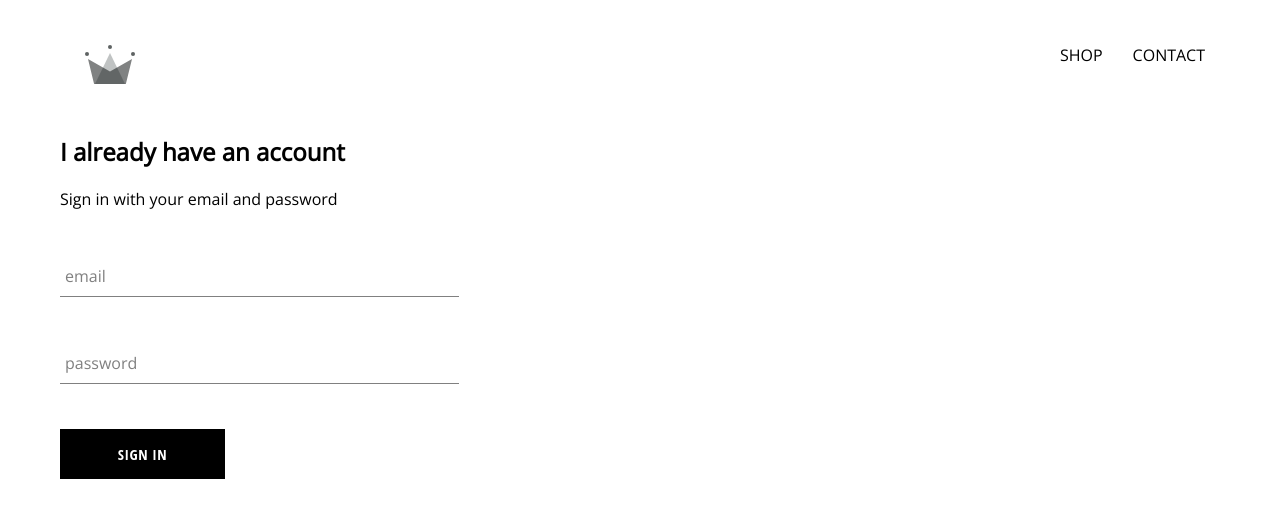
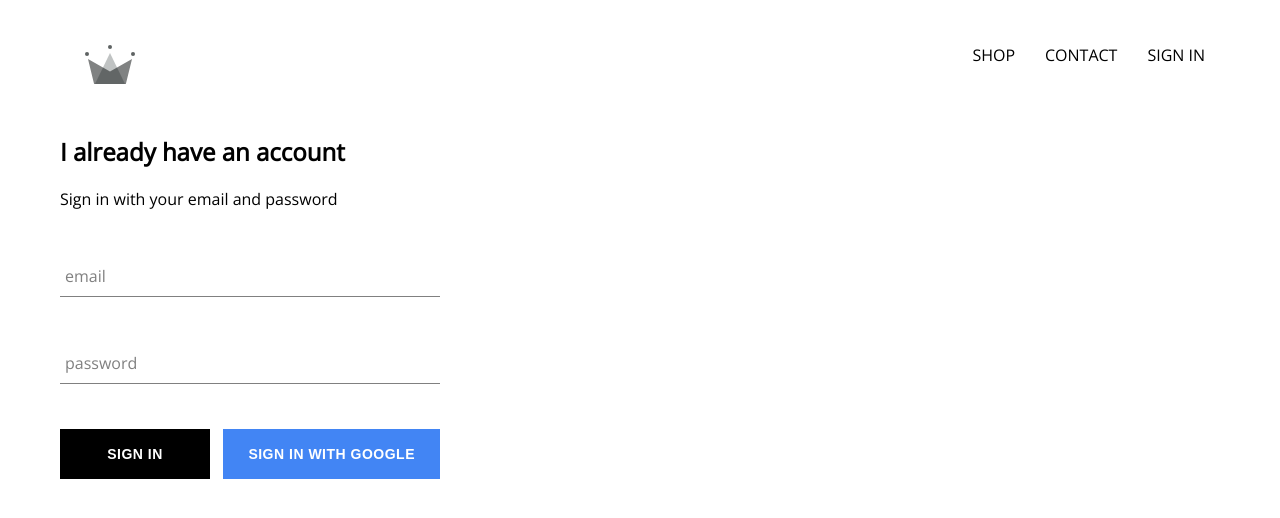
Before and after one commit to jjp601/ecomm-store, a React (Create React App) app: page /signin in a window 1280 px wide. Shown: the top 518 px of the page. Built offline with nearby package versions, Linux system fonts and the light colour scheme; no server answers.

Commit message:
Integrated Firebase Auth into Application

```diff
--- a/package.json
+++ b/package.json
@@ -6,6 +6,7 @@
     "@testing-library/jest-dom": "^5.11.4",
     "@testing-library/react": "^11.1.0",
     "@testing-library/user-event": "^12.1.10",
+    "firebase": "^8.5.0",
     "node-sass": "^5.0.0",
     "react": "^17.0.2",
     "react-dom": "^17.0.2",
--- a/src/App.css
+++ b/src/App.css
@@ -7,3 +7,7 @@ a {
     text-decoration: none;
     color: #000;
 }
+
+* {
+    box-sizing: border-box;
+}
--- a/src/App.js
+++ b/src/App.js
@@ -6,11 +6,37 @@ import HomePage from './pages/HomePage';
 import ShopPage from './pages/ShopPage';
 import SignInPage from './pages/SignInPage';
 import Header from './components/Header';
+import { auth } from './firebase/firebase.utils';
 
-function App() {
+class App extends React.Component {
+  constructor(props) {
+    super(props)
+
+    this.state = {
+      currentUser: null
+    }
+  }
+
+  unsubscribeFromAuth = null
+
+  componentDidMount() {
+    this.unsubscribeFromAuth = auth.onAuthStateChanged((user) => {
+      this.setState(() => ({
+        currentUser: user
+      }))
+
+      console.log(user)
+    })
+  }
+
+  componentWillUnmount() {
+    this.unsubscribeFromAuth();
+  }
+
+  render() {
     return (
       <div>
-      <Header />
+        <Header currentUser={this.state.currentUser} />
         <Switch>
           <Route exact path="/" component={HomePage} />
           <Route path="/shop" component={ShopPage} />
@@ -19,5 +45,6 @@ function App() {
       </div>
     );
   }
+}
 
 export default App;
--- a/src/components/Button.js
+++ b/src/components/Button.js
@@ -2,8 +2,8 @@ import React from 'react';
 
 import '../styles/Button.scss';
 
-const Button = ({ children, ...props }) => (
-    <button className='custom-button' {...props}>
+const Button = ({ children, isGoogleSignin, ...props }) => (
+    <button className={`${isGoogleSignin && 'google-sign-in'} custom-button`} {...props}>
         {children}
     </button>
 );
--- a/src/components/Header.js
+++ b/src/components/Header.js
@@ -1,10 +1,12 @@
 import React from 'react';
 import { Link } from 'react-router-dom';
+
+import { auth } from '../firebase/firebase.utils';
 
 import { ReactComponent as Logo } from '../assets/crown.svg';
 import '../styles/Header.scss';
 
-const Header = () => (
+const Header = ({ currentUser }) => (
     <div className="header">
         <Link className="logo-container" to="/">
             <Logo className='logo' />
@@ -16,6 +18,15 @@ const Header = () => (
             <Link className="option" to='/shop'>
                 CONTACT
             </Link>
+            {
+                currentUser ?
+                (
+                    <div className="option" onClick={() => auth.signOut()}>SIGN OUT</div>
+                ) :
+                (
+                    <Link className="option" to='/signin'>SIGN IN</Link>
+                )
+            }
         </div>
     </div>
 );
--- a/src/components/SignIn.js
+++ b/src/components/SignIn.js
@@ -2,6 +2,8 @@ import React, { Component } from 'react';
 
 import FormInput from './FormInput';
 import Button from './Button';
+
+import { signInWithGoogle } from '../firebase/firebase.utils';
 
 import '../styles/SignIn.scss'
 
@@ -57,8 +59,10 @@ class SignIn extends Component {
                         label="password"
                         required
                     />
-
-                    <Button type="submit">Sign In</Button>
+                    <div className="buttons">
+                        <Button type="submit">Sign In</Button>
+                        <Button onClick={signInWithGoogle} isGoogleSignin>Sign In With Google</Button>
+                    </div>
                 </form>
             </div>
         );
--- /dev/null
+++ b/src/firebase/firebase.utils.js
@@ -0,0 +1,23 @@
+import firebase from 'firebase/app';
+import 'firebase/firestore';
+import 'firebase/auth';
+
+const config = {
+    apiKey: "AIzaSyCP3oXdKlwTVawaQfyyHIuTLnlS_ixiR7c",
+    authDomain: "ecomm-db-11e25.firebaseapp.com",
+    projectId: "ecomm-db-11e25",
+    storageBucket: "ecomm-db-11e25.appspot.com",
+    messagingSenderId: "103511873853",
+    appId: "1:103511873853:web:ed08604881390d98100d54"
+}
+
+firebase.initializeApp(config);
+
+export const auth = firebase.auth();
+export const firestore = firebase.firestore();
+
+const provider = new firebase.auth.GoogleAuthProvider();
+provider.setCustomParameters({ prompt: 'select_account' })
+export const signInWithGoogle = () => auth.signInWithPopup(provider);
+
+export default firebase;
--- a/src/styles/Button.scss
+++ b/src/styles/Button.scss
@@ -1,15 +1,14 @@
 .custom-button {
-  min-width: 165px;
+  min-width: 150px;
   width: auto;
   height: 50px;
   letter-spacing: 0.5px;
   line-height: 50px;
-  padding: 0 35px 0 35px;
-  font-size: 15px;
+  padding: 0 25px;
+  font-size: 14px;
   background-color: black;
   color: white;
   text-transform: uppercase;
-  font-family: 'Open Sans Condensed';
   font-weight: bolder;
   border: none;
   cursor: pointer;
@@ -19,4 +18,14 @@
     color: black;
     border: 1px solid black;
   }
+
+  &.google-sign-in {
+    background-color: #4285f4;
+    color: #fff;
+
+    &:hover {
+      background-color: #357ae8;
+      border: none;
+    }
+  }
 }
--- a/src/styles/Header.scss
+++ b/src/styles/Header.scss
@@ -20,6 +20,7 @@
 
       .option {
         padding: 10px 15px;
+        cursor: pointer;
       }
     }
   }
--- a/src/styles/SignIn.scss
+++ b/src/styles/SignIn.scss
@@ -1,9 +1,14 @@
 .sign-in {
-    width: 30vw;
+    width: 380px;
     display: flex;
     flex-direction: column;
 
     .title {
         margin: 10px 0;
     }
+
+    .buttons {
+        display: flex;
+        justify-content: space-between;
+    }
 }
```
Also changed, not shown: 1 other file (tests, documents, lock files or other folders). Lines whose indentation alone changed are shown as unchanged.
